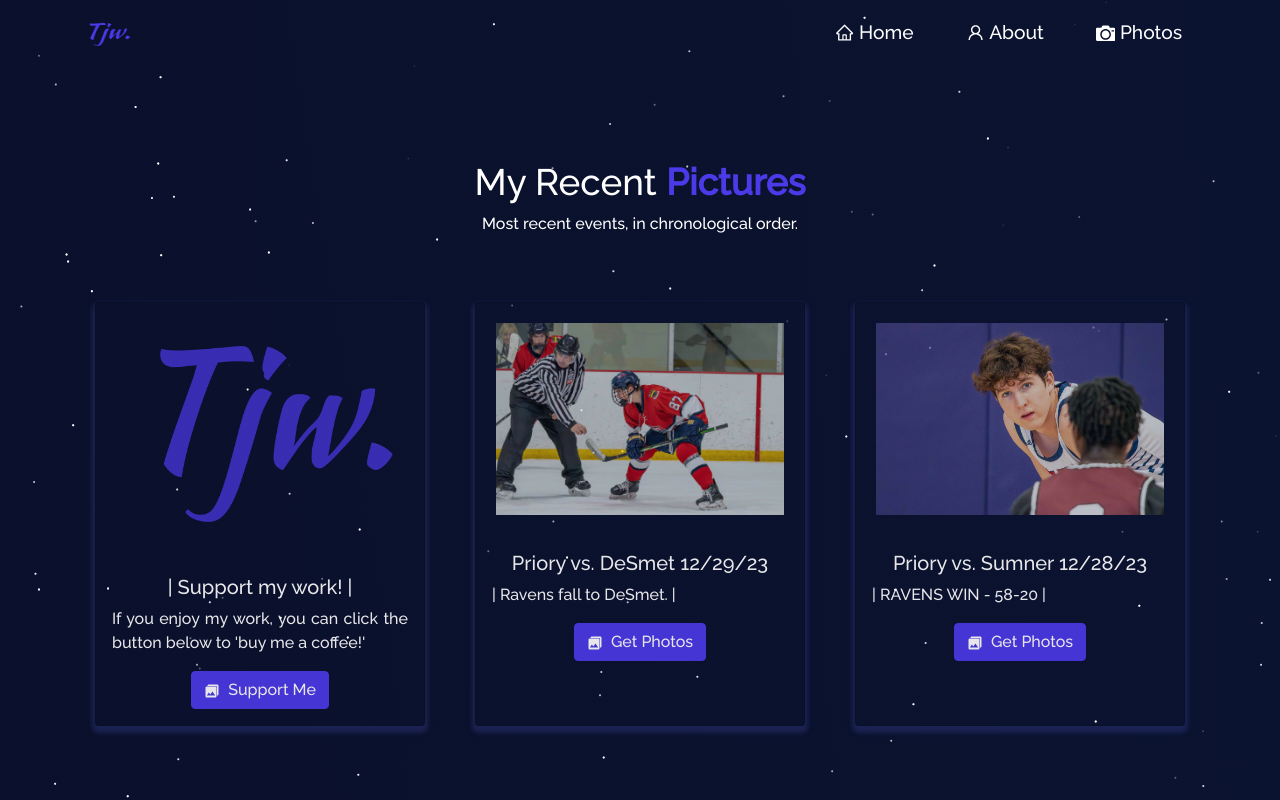
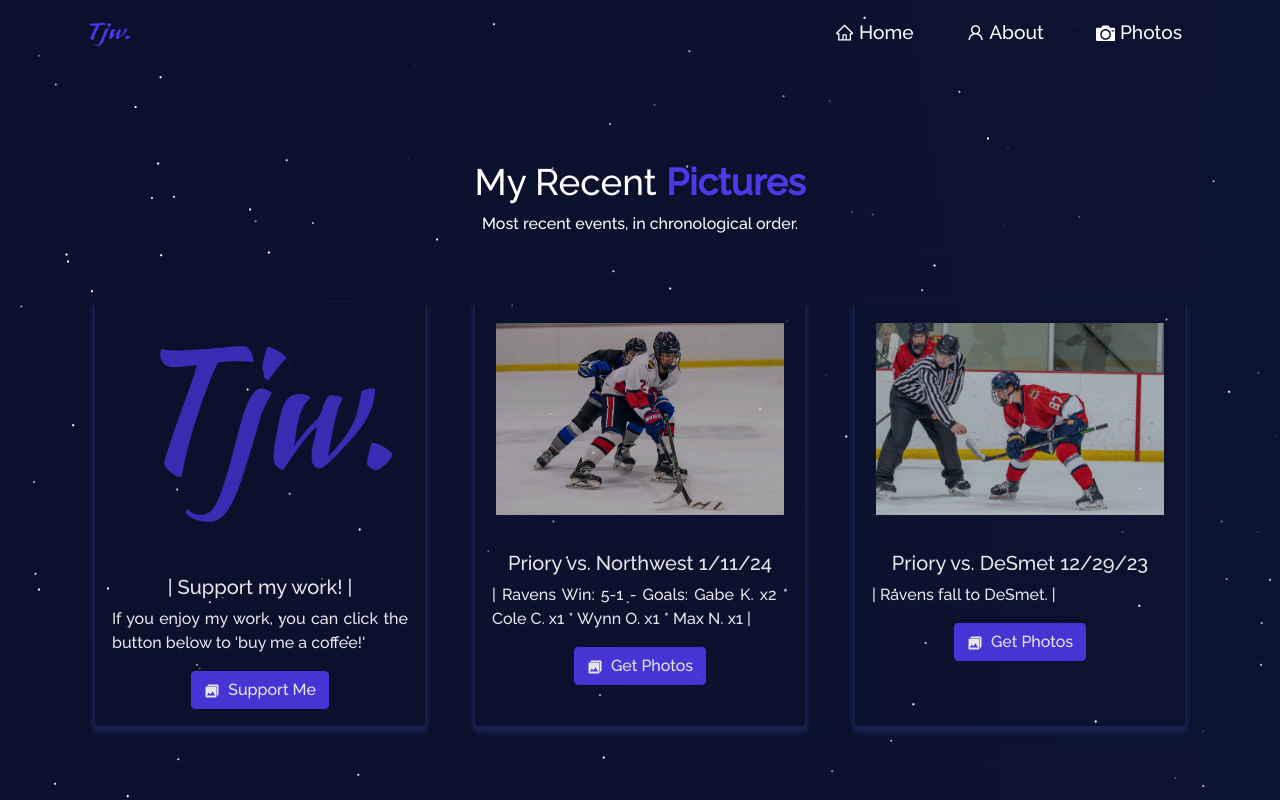
Before and after one commit to itstylerrr/website, a React (Create React App) app: page /photos in a window 1280 px wide. Shown: the top 800 px of the page. Built offline with nearby package versions, Linux system fonts and the light colour scheme.

Commit message:
1/11/24 game added

```diff
--- a/src/components/Projects/Projects.js
+++ b/src/components/Projects/Projects.js
@@ -42,6 +42,7 @@ import prioryvjbs2 from "../../Assets/Photos/122223.jpg";
 import prioryvsummit from "../../Assets/Photos/122623.jpg";
 import prioryvsumner from "../../Assets/Photos/122823.jpg";
 import prioryvsdesmet from "../../Assets/Photos/122923.jpg";
+import prioryvnorthwest1 from "../../Assets/Photos/11124.jpg";
 
 function Projects() {
   return (
@@ -62,6 +63,15 @@ function Projects() {
               title="| Support my work! |"
               description="If you enjoy my work, you can click the button below to 'buy me a coffee!'"
               ghLink="https://www.buymeacoffee.com/tjwit"
+            />
+          </Col>
+          <Col md={4} className="project-card">
+            <ProjectCard
+              imgPath={prioryvnorthwest1}
+              isBlog={false}
+              title="Priory vs. Northwest 1/11/24"
+              description="| Ravens Win: 5-1 - Goals: Gabe K. x2 * Cole C. x1 * Wynn O. x1 * Max N. x1 |"
+              ghLink="https://photos.app.goo.gl/21F1rBsPYJcfsfWh9"
             />
           </Col>
           <Col md={4} className="project-card">
```
Also changed, not shown: src/Assets/Photos/11124.jpg (added).
